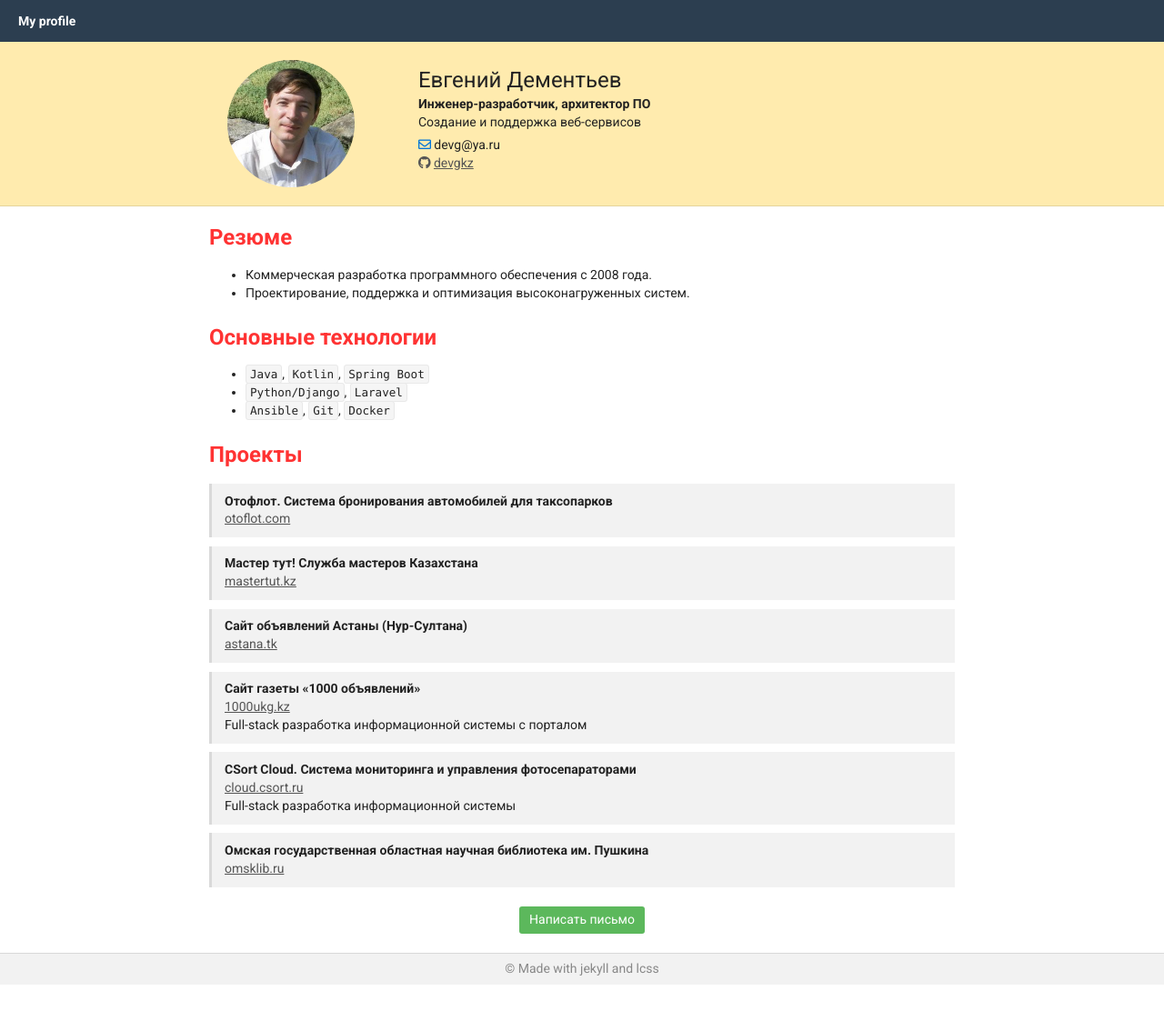
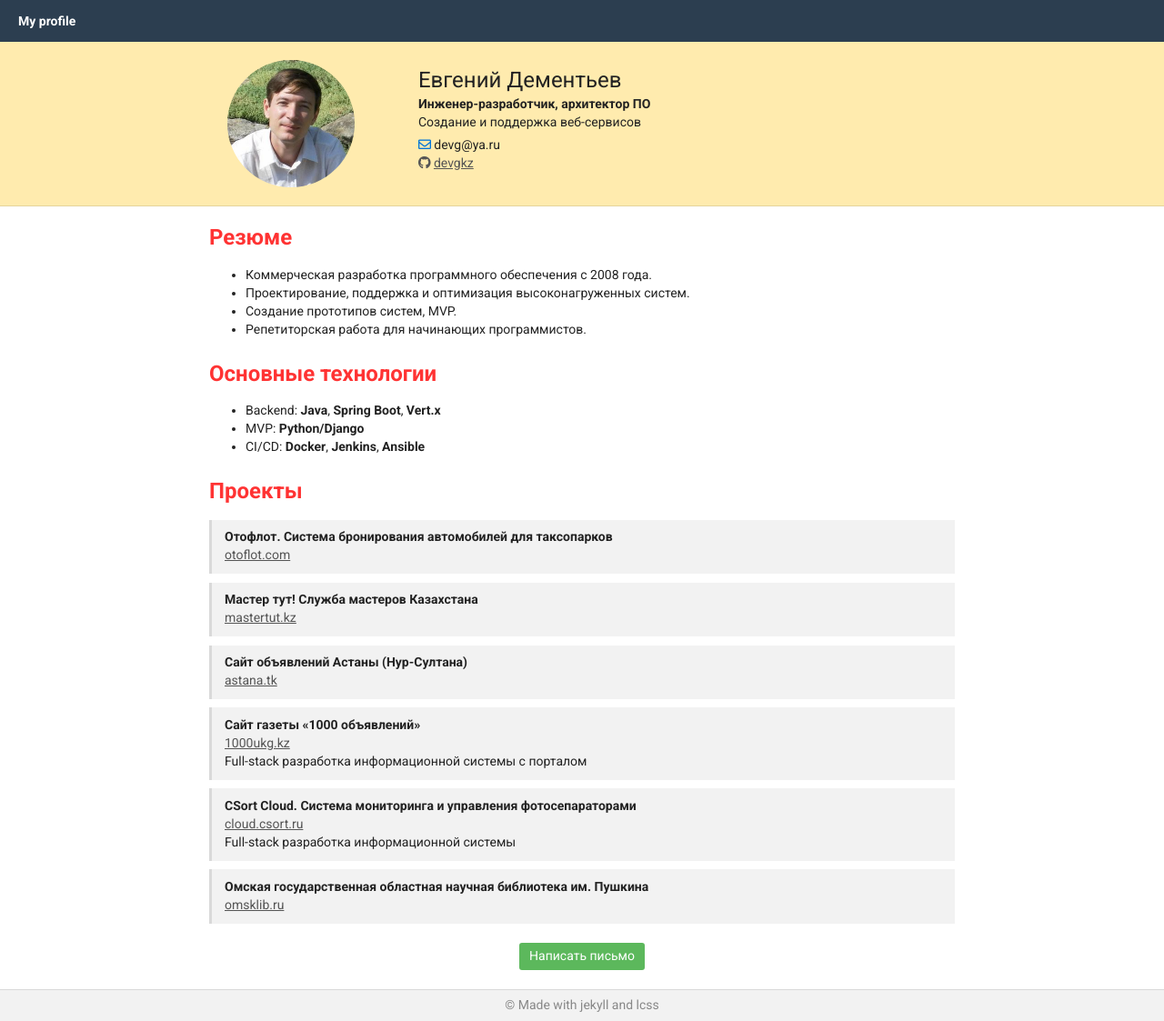
Before and after one commit to devgkz/devgkz.github.io, a Jekyll site: the page built from index.md, in a window 1280 px wide. Shown: the whole page at 91% size. Built offline with Jekyll 4.4.1, drawn with Linux system fonts in a browser that asks for light colours; before the commit the page ends 1083 px from its top, so only the background shows below that.

Commit message:
Update index.md

```diff
--- a/index.md
+++ b/index.md
@@ -8,11 +8,13 @@
 ## Резюме
 - Коммерческая разработка программного обеспечения c 2008 года.
 - Проектирование, поддержка и оптимизация высоконагруженных систем.
+- Создание прототипов систем, MVP.
+- Репетиторская работа для начинающих программистов.
 
 ## Основные технологии
-- `Java`, `Kotlin`, `Spring Boot`
-- `Python/Django`, `Laravel`
-- `Ansible`, `Git`, `Docker`
+- Backend: **Java**, **Spring Boot**, **Vert.x**
+- MVP: **Python/Django**
+- CI/CD: **Docker**, **Jenkins**, **Ansible**
 
 
 ## Проекты
```
